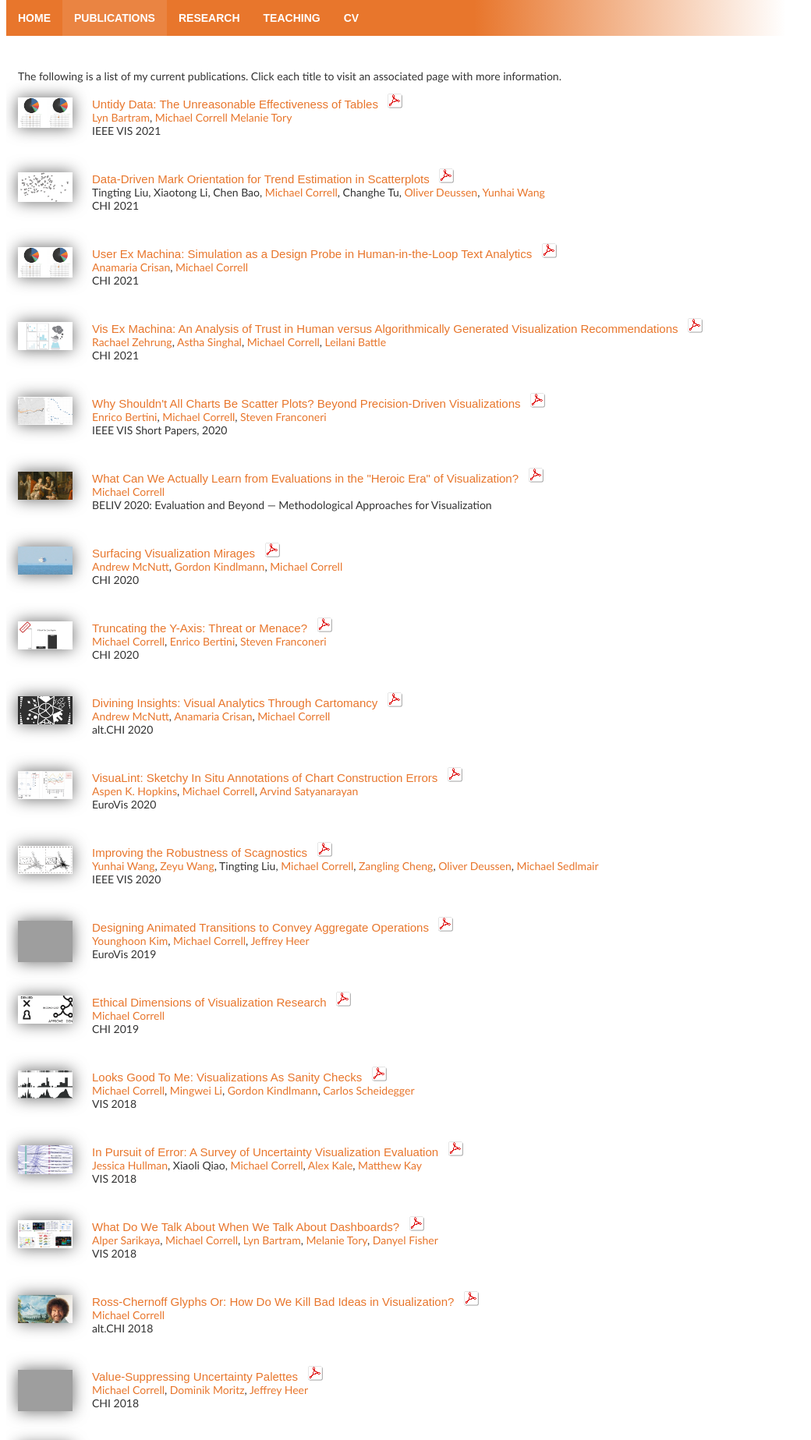
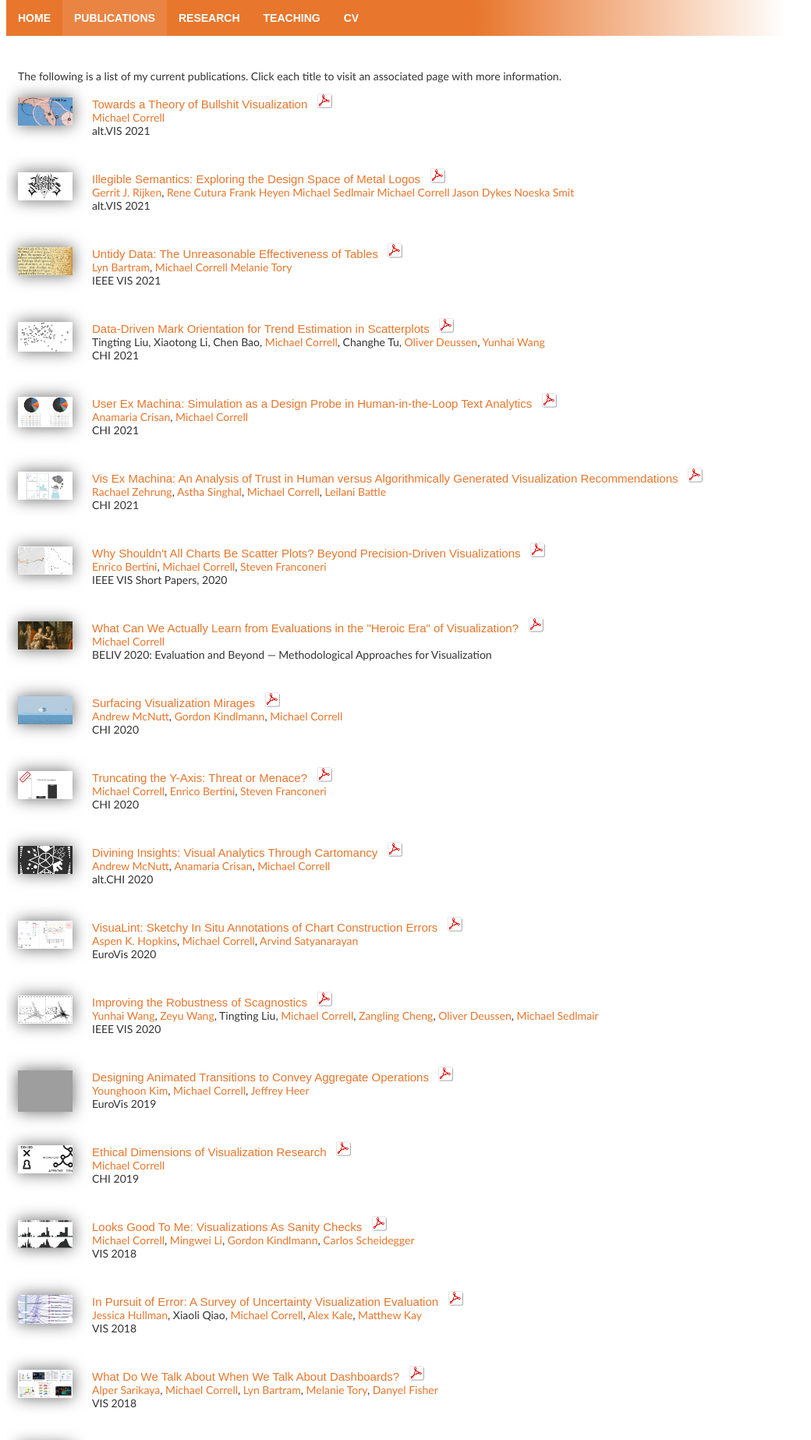
Before and after one commit to mcorrell/website, a PHP site: page /publications.php in a window 1280 px wide. Shown: the part 158-2005 px from the top of the page at 78% size, without its empty margins (0-1040 px from the left). Run offline with PHP 8.4, Linux system fonts and the light colour scheme; grey boxes are pictures that could not be loaded.

Commit message:
Update with VIS papers

```diff
--- a/publist.php
+++ b/publist.php
@@ -1,10 +1,46 @@
 <div class='results list'>
-	<div class="thumb image"><div><a href="https://research.tableau.com/sites/default/files/untidy-preprint.pdf"><img src="images/topic-model.png" alt="Paper teaser image" /></a></div>
+	<div class="thumb image"><div><a href="https://research.tableau.com/sites/default/files/untidy-preprint.pdf"><img src="images/bullshit.png" alt="Paper teaser image" /></a></div>
+	</div>
+	<div class="ref">
+		<div class="title">
+			<a href="https://research.tableau.com/paper/towards-theory-bullshit-visualization">Towards a Theory of Bullshit Visualization</a> &nbsp;
+		 <a href="https://research.tableau.com/sites/default/files/altvis-bullshit_0.pdf"><img class='doc' src='images/pdf.png' width='19' height='19' alt='2021-Bullshit-Vis-VIS.pdf' /></a>
+		</div>
+		<div class="authors">
+			<a href="http://correll.io">Michael Correll</a>
+		</div>
+		<div class="conf">
+			alt.VIS 2021
+		</div>
+	</div>
+
+	<div class="thumb image"><div><a href="https://research.tableau.com/paper/illegible-semantics-exploring-design-space-metal-logos"><img src="images/metal.png" alt="Paper teaser image" /></a></div>
+	</div>
+	<div class="ref">
+		<div class="title">
+			<a href="https://research.tableau.com/paper/illegible-semantics-exploring-design-space-metal-logos">Illegible Semantics: Exploring the Design Space of Metal Logos</a> &nbsp;
+	   <a href="https://research.tableau.com/sites/default/files/MetalVis.pdf"><img class='doc' src='images/pdf.png' width='19' height='19' alt='2021-Untidy-Tables-VIS.pdf' /></a>
+		</div>
+		<div class="authors">
+			<a href="https://www.artstation.com/tundratoucan">Gerrit J. Rijken</a>,
+			<a href="https://renecutura.eu/">Rene Cutura</a>
+			<a href="https://www.visus.uni-stuttgart.de/en/institute/team/Heyen/">Frank Heyen</a>
+			<a href="https://homepage.univie.ac.at/michael.sedlmair/">Michael Sedlmair</a>
+			<a href="http://correll.io">Michael Correll</a>
+			<a href="https://www.gicentre.net/jsndyks">Jason Dykes</a>
+			<a href="https://noeskasmit.com/">Noeska Smit</a>
+		</div>
+		<div class="conf">
+			alt.VIS 2021
+		</div>
+	</div>
+
+	<div class="thumb image"><div><a href="https://research.tableau.com/paper/untidy-data-unreasonable-effectiveness-tables"><img src="images/untidy.png" alt="Paper teaser image" /></a></div>
 	</div>
 	<div class="ref">
 		<div class="title">
 			<a href="https://research.tableau.com/paper/untidy-data-unreasonable-effectiveness-tables">Untidy Data: The Unreasonable Effectiveness of Tables</a> &nbsp;
-	   <a href="https://research.tableau.com/sites/default/files/untidy-preprint.pdf"><img class='doc' src='images/pdf.png' width='19' height='19' alt='2021-Topic-Model-CHI.pdf' /></a>
+	   <a href="https://research.tableau.com/sites/default/files/untidy-preprint.pdf"><img class='doc' src='images/pdf.png' width='19' height='19' alt='2021-Untidy-Tables-VIS.pdf' /></a>
 		</div>
 		<div class="authors">
 			<a href="https://www.sfu.ca/~lyn/">Lyn Bartram</a>,
```
Also changed, not shown: images/bullshit.png (added), images/metal.png (added), images/untidy.png (added).
